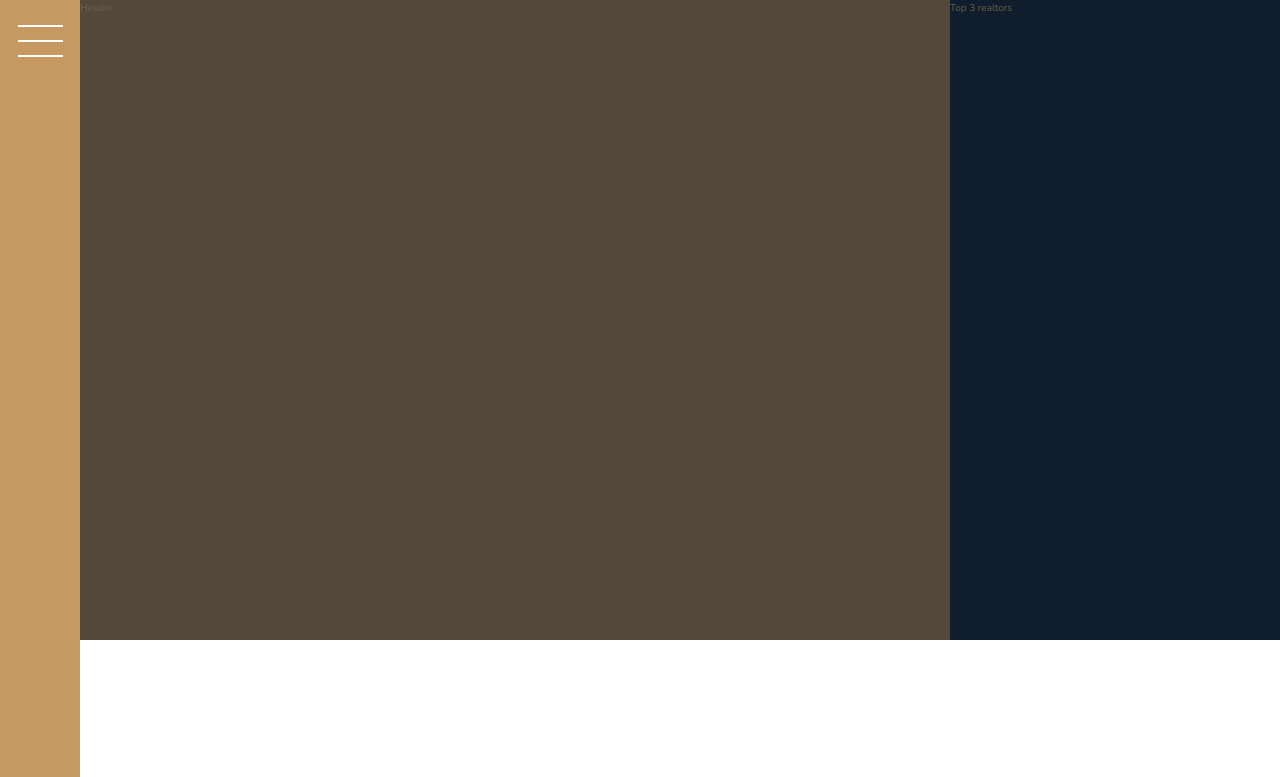
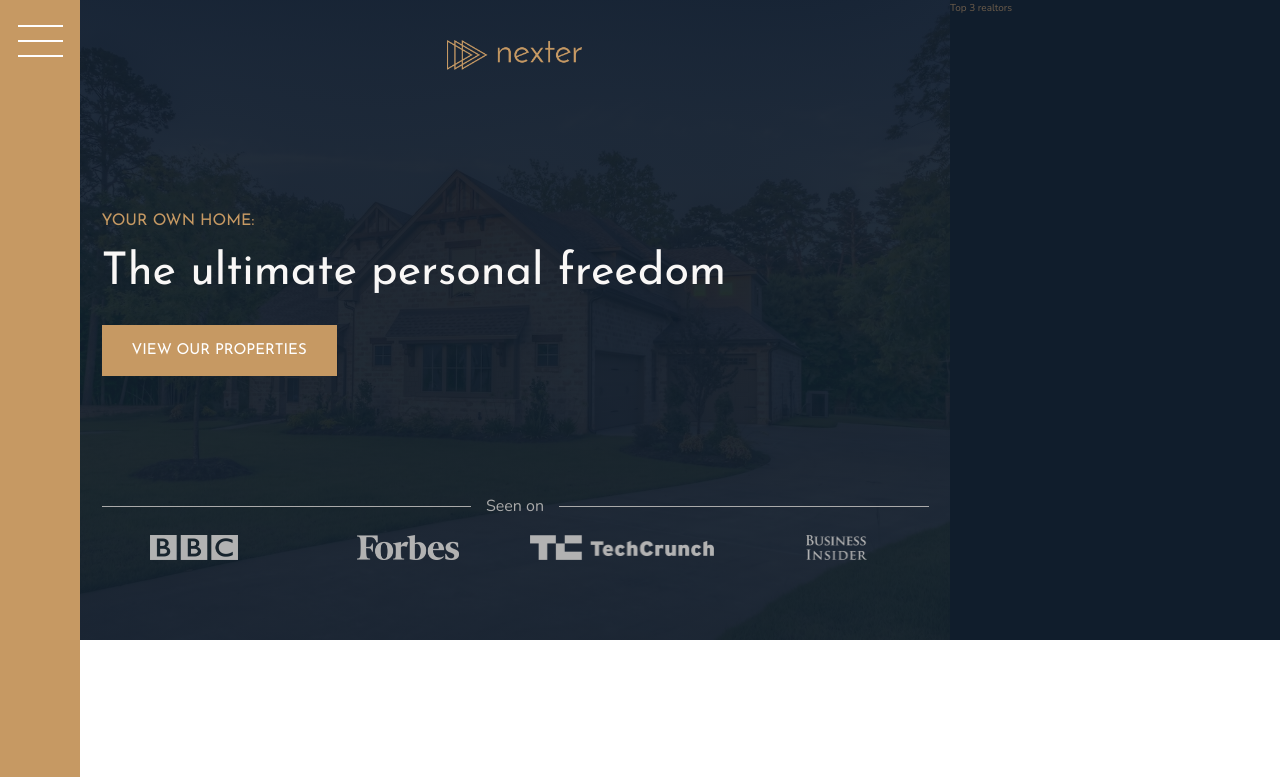
Before and after one commit to HaseebMurtaza/Nexter, a website: page index.html in a window 1280 px wide. Shown: the top 777 px of the page. Drawn offline with nearby package versions, Linux system fonts and the light colour scheme.

Commit message:
Built the header part

```diff
--- a/index.html
+++ b/index.html
@@ -19,7 +19,19 @@
       <button class="nav-btn"></button>
     </div>
 
-    <header class="header">Header</header>
+    <header class="header">
+      <img src="img/logo.png" alt="Nexter logo" class="header__logo">
+      <h3 class="heading-3">Your own home:</h3>
+      <h1 class="heading-1">The ultimate personal freedom</h1>
+      <button class="btn header__btn">View our properties</button>
+      <div class="header__seenon-text">Seen on</div>
+      <div class="header__seenon-logos">
+        <img src="img/logo-bbc.png" alt="Seen on logo 1">
+        <img src="img/logo-forbes.png" alt="Seen on logo 2">
+        <img src="img/logo-techcrunch.png" alt="Seen on logo 3">
+        <img src="img/logo-bi.png" alt="Seen on logo 4">
+      </div>
+    </header>
 
     <div class="realtors">Top 3 realtors</div>
 
--- a/sass/_header.scss
+++ b/sass/_header.scss
@@ -1,4 +1,59 @@
 .header {
   background-color: $color-grey-dark-1;
   grid-column: full-start/col-end 6;
+  background-image: linear-gradient(
+      rgba($color-secondary, 0.93),
+      rgba($color-secondary, 0.93)
+    ),
+    url(../img/hero.jpeg);
+  background-size: cover;
+  background-position: center;
+  padding: 8rem;
+  padding-top: 4rem;
+
+  display: grid;
+  grid-template-rows: 1fr min-content 6rem 1fr;
+  grid-template-columns: max-content;
+  row-gap: 1.5rem;
+  justify-content: center;
+
+  &__logo {
+    height: 3rem;
+    justify-self: center;
+  }
+
+  &__btn {
+    align-self: start;
+    justify-self: start;
+  }
+
+  &__seenon-text {
+    display: grid;
+    grid-template-columns: 1fr max-content 1fr;
+    column-gap: 1.5rem;
+    align-items: center;
+
+    font-size: 1.6rem;
+    color: $color-grey-light-2;
+
+    &::before,
+    &::after {
+      content: "";
+      height: 1px;
+      display: block;
+      background-color: currentColor;
+    }
+  }
+
+  &__seenon-logos {
+    display: grid;
+    grid-template-columns: repeat(4, 1fr);
+    column-gap: 3rem;
+    justify-items: center;
+
+    img {
+      height: 2.5rem;
+      filter: brightness(70%);
+    }
+  }
 }
--- a/sass/_typography.scss
+++ b/sass/_typography.scss
@@ -5,6 +5,9 @@
 
 .heading-1 {
   @extend %heading;
+  font-size: 4.5rem;
+  color: $color-grey-light-1;
+  line-height: 1;
 }
 
 .heading-2 {
@@ -63,17 +66,14 @@
   margin-bottom: 2rem;
 }
 
-
 .mb-md {
   margin-bottom: 3rem;
 }
-
 
 .mb-lg {
   margin-bottom: 4rem;
 }
 
-
 .mb-hg {
   margin-bottom: 8rem;
 }
```
Also changed, not shown: css/style.css.
